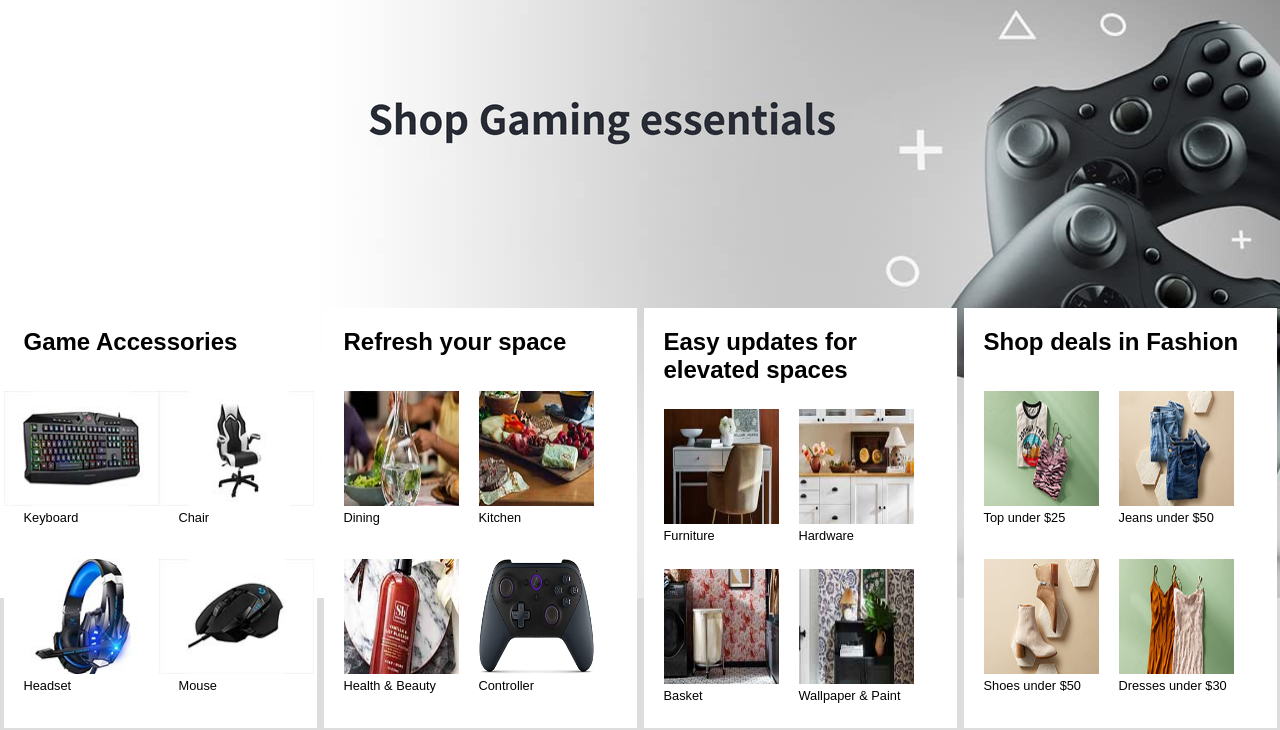
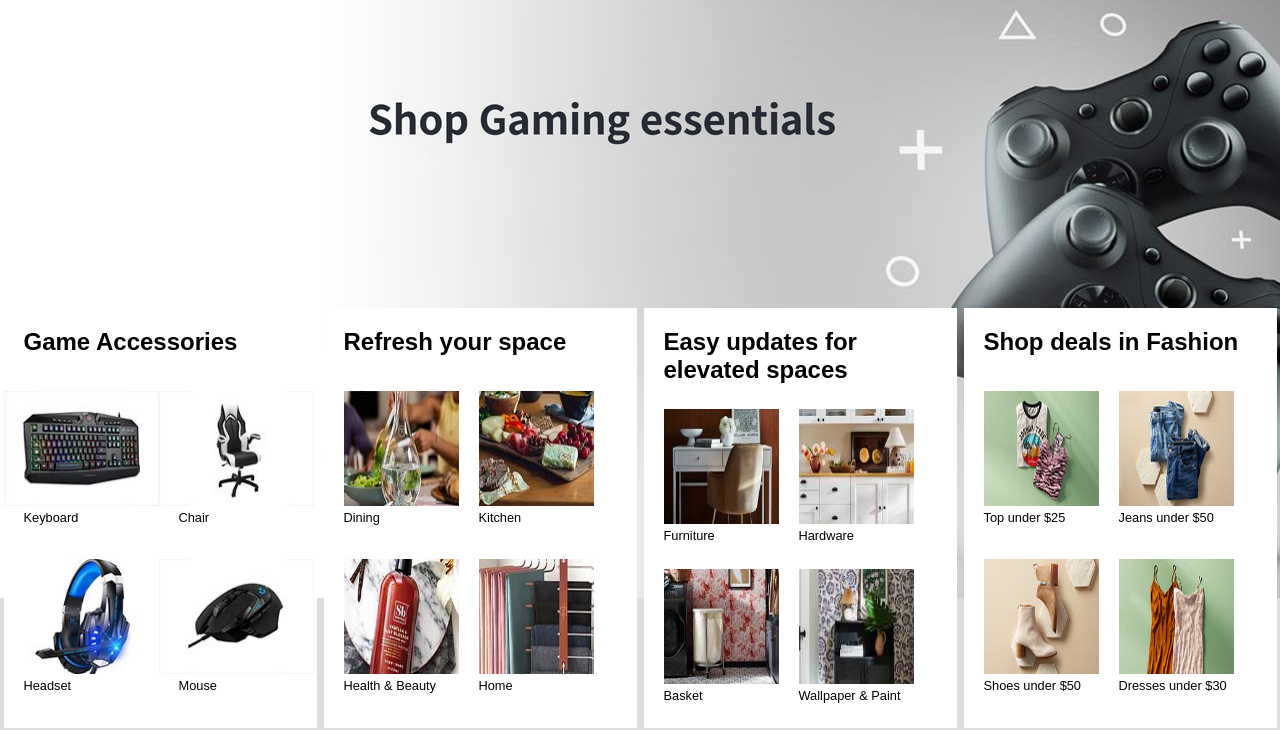
Before and after one commit to CoderVikas21/Amazon-Clone, a plain HTML site: page index.html in a window 1280 px wide. Shown: the part 102-832 px from the top of the page. Drawn offline with Linux system fonts and the light colour scheme.

Commit message:
Update index.html

```diff
--- a/index.html
+++ b/index.html
@@ -114,8 +114,8 @@
                         <p>Health & Beauty</p>
                     </div>
                     <div class="iteminfo">
-                        <img src="images/controller.jpg">
-                        <p>Controller</p>
+                        <img src="images/home.jpg">
+                        <p>Home</p>
                     </div>
                 </div>
                 <div class="product2" id="product2_1">
```
